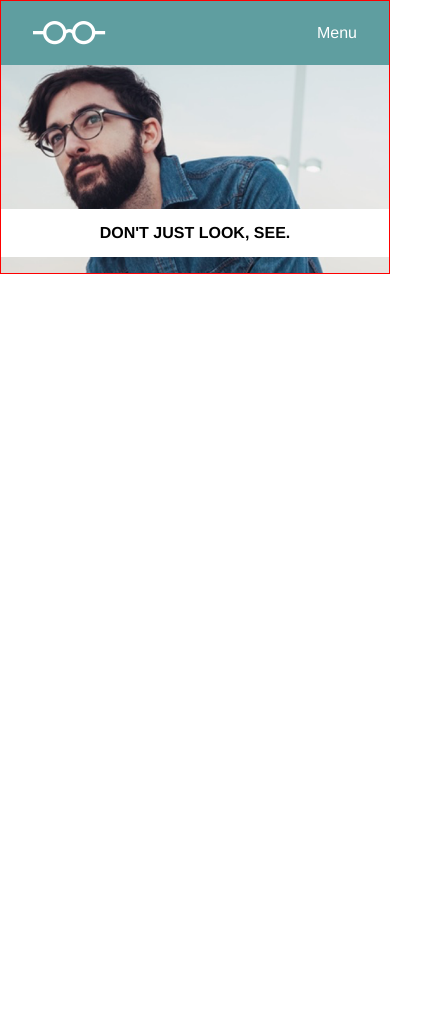
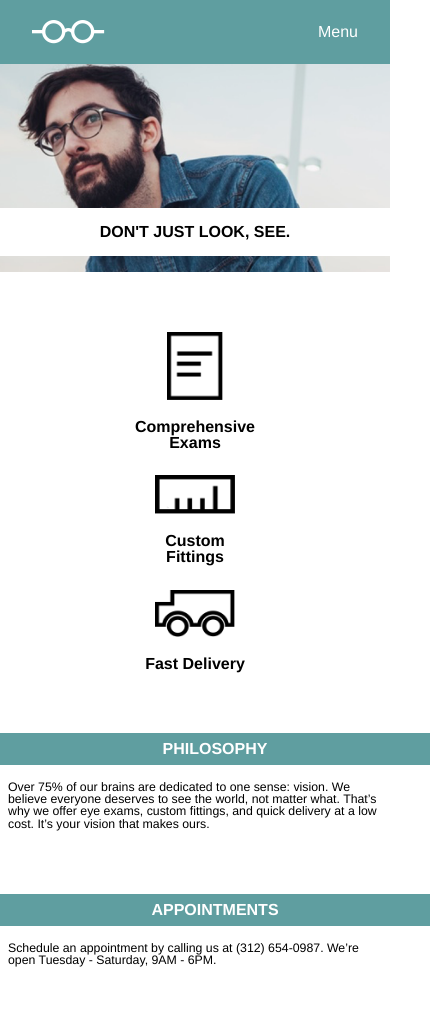
Before and after one commit to DebDebMN/TortoiseshellOptics, a plain HTML site: page index.html in a window 390 px wide. Shown: the whole page, 430 px wide, since content can reach past the window. Before the commit the page ends 844 px from the top, so only its background shows below. Drawn offline with Linux system fonts and the light colour scheme.

Commit message:
Completed code of all of main section.  Footer left to do.

```diff
--- a/index.html
+++ b/index.html
@@ -11,6 +11,7 @@
 <body>
   <header>
     <div class="container960">
+
       <div class="logo-nav">
         <div class="logo">
         <img src="./resources/images/logo-white.png"/>
@@ -34,6 +35,10 @@
 
     </div>  <!-- for container960 -->
 
+  <!--
+  Tag-line is a white box with message on right side of background image.
+  Size veries based on the size of the browser.
+  -->
     <div class="tag-line-container container960">
       <div class="tag-line">
          <h1>DON'T JUST LOOK, SEE.</h1>
@@ -47,6 +52,70 @@
 
   </header>
 
+<!--
+Main body, after header, contains 3 seperate parts either listed on
+horizontally if the viewport big enough, or vertically if not.
+-->
+
+<div class="main">
+  <div class="features">
+
+    <div class="feature">
+      <div class="feature-image-paper">
+        <img src="./resources/images/paper-icon.png"/>
+      </div>
+      <span class="textbox">
+        <h3>Comprehensive</h3>
+        <h3>Exams</h3>
+      </span>
+    </div>
+
+    <div class="feature ruler">
+      <div class="feature-image-ruler">
+        <img src="./resources/images/ruler-icon.png"/>
+      </div>
+      <span class="textbox">
+        <h3>Custom</h3>
+        <h3>Fittings</h3>
+      </span>
+    </div>
+
+    <div class="feature truck">
+      <div class="feature-image-truck">
+        <img src="./resources/images/truck-icon.png"/>
+      </div>
+      <span class="textbox">
+        <h3>Fast Delivery</h3>
+      </span>
+    </div>
+
+  </div> <!-- for features -->
+</div> <!-- for main -->
+
+<!--
+Business Info - contains Philosophy and Appoinments
+-->
+<div class="biz-info-container">
+
+  <div class="topic">
+    <div class="topic-header">
+      <h3>PHILOSOPHY</h3>
+    </div>
+    <span class="topic-text">
+      <h3>Over 75% of our brains are dedicated to one sense: vision. We believe everyone deserves to see the world, not matter what. That’s why we offer eye exams, custom fittings, and quick delivery at a low cost. It’s your vision that makes ours.</h3>
+    </span>
+  </div>
+
+  <div class="topic">
+    <div class="topic-header">
+      <h3>APPOINTMENTS</h3>
+    </div>
+    <span class="topic-text">
+      <h3>Schedule an appointment by calling us at (312) 654-0987. We’re open Tuesday - Saturday, 9AM - 6PM.</h3>
+    </span>
+  </div>
+
+</div> <!-- for biz-info-container -->
 
 </body>
 </html>
--- a/resources/css/style.css
+++ b/resources/css/style.css
@@ -11,16 +11,20 @@ body {
   h1 {
     font-size: 2rem;
   }
+  h3 {
+    font-size: 1rem;
+  }
 
-
-  /* position: relative;
-  /* top: 0; */
 }
 
 .container960 {     /* This sets up a "box" for everything that needs to*/
   max-width: 960px; /* fit into a 960px frame.  Note that max-width is used */
   margin: 0 auto;   /* to allow smooth resizing. */
 }
+
+/**************
+   HEADER
+***************/
 
 header {
   height: 30rem;
@@ -122,6 +126,97 @@ header .tag-line-small {
   text-align: center;
 }
 
+/*************
+   FEATURES
+**************/
+
+.main {
+  height: 11rem;
+  max-width: 960px; /* fit into a 960px frame.  Note that max-width is used */
+  margin: 0 auto;
+    padding-top: 3rem;
+/*  border: thin solid red; /**********************/
+}
+
+.features{
+  height: 8rem;
+
+  display: flex;
+  justify-content: center;
+  align-items: flex-start;
+/*  border: thin solid blue;  /**********************/
+}
+
+.feature {
+  display: inline-block;
+  align-items: flex-start;
+  justify-content: center;
+  margin: 0 3rem;
+/*  border: thin dashed green;  /**********************/
+}
+
+ .feature-image-paper img{
+  width: 3.5rem;
+  margin-left: 2.25rem;
+  margin-bottom: 1.5rem;
+}
+.feature-image-ruler img{
+  width: 5rem;
+  margin-bottom: 3.3rem;
+}
+.feature-image-truck img {
+  width: 5rem;
+  margin-bottom: 2.75rem;
+}
+
+.textbox {
+  text-align: center;
+}
+
+/*************
+   BIZ-INFO
+**************/
+
+.biz-info-container {
+  width: 57.33rem;
+  margin: 0 auto;
+  display: flex;
+  justify-content: center;
+  align-items: flex-start;
+  /* border: thin solid blue;  /**********************/
+}
+
+.topic {
+  width: 35%;
+  display: inline-block;
+  align-items: flex-start;
+  justify-content: center;
+  margin-right: 5%;
+  /* border: thin solid red; /**********************/
+}
+
+.topic-header {
+  width: 60%;
+  background-color: cadetblue;
+  padding: 0.5rem 1.25rem;
+}
+
+.topic-header h3 {
+  color: white;
+}
+
+.topic-text {
+  width: 35%;
+  font-weight: normal;
+
+}
+
+.topic-text h3{
+  font-weight: normal;
+    margin-top: 1rem;
+}
+
+
 @media only screen and (min-width: 471px) {
   .nav960 {
     display: none;
@@ -163,7 +258,7 @@ header .tag-line-small {
     height: 17rem;
     background-position: 25%;
     padding-top: 0rem;
-    border:thin solid red;
+    /* border:thin solid red; ****************/
     }
   header .tag-line-container {
     display: none;
@@ -172,4 +267,87 @@ header .tag-line-small {
     display: none;
   }
 
+  .main {
+    height: auto;
+    max-width: 960px;
+    margin: 0 auto;
+      padding-top: 3.77rem;
+  }
+
+  .features{
+    height: auto;
+    display: flex;
+    flex-direction: column;
+    align-items: center;
+  }
+  .feature {
+    display: flex;
+    flex-direction: column;
+
+    align-items: center;
+  }
+  .feature-image-paper img{
+   width: 3.5rem;
+   margin-left: 0;
+   margin-bottom: 1rem;
+ }
+ .feature-image-ruler img{
+   width: 5rem;
+   margin-bottom: 1rem;
+   margin-top: 1.54rem;
+ }
+ .feature-image-truck img {
+   width: 5rem;
+   margin-bottom: 1rem;
+   margin-top: 1.54rem;
+ }
+ .textbox {
+   text-align: center;
+   font-size: 0.77rem;
+ }
+
+
+ .biz-info-container {
+  width: 100%;
+   margin: 3.77rem auto;
+  /* display: flex;*/
+   flex-direction: column;
+  /* justify-content: center; */
+   align-items: center;
+   /* border: thin solid blue;  /**********************/
+ }
+
+ .topic {
+   width: 100%;
+   display: inline-block;
+   /* align-items: flex-start; */
+   justify-content: center;
+   margin: 0 0 4rem 0;
+
+   /* border: thin solid red; /**********************/
+ }
+
+ .topic-header {
+   width: 100%;
+   background-color: cadetblue;
+   padding: 0.5rem 1.25rem;
+ }
+
+ .topic-header h3 {
+   color: white;
+   text-align: center;
+ }
+
+ .topic-text {
+   width: 35%;
+   font-weight: normal;
+
+ }
+
+ .topic-text h3{
+   font-weight: normal;
+     margin: 1rem 0.5rem 0 0.5rem;
+     font-size: 0.77rem;
+ }
+
 }  /* for media <=470px */
```
Lines whose indentation alone changed are shown as unchanged.
